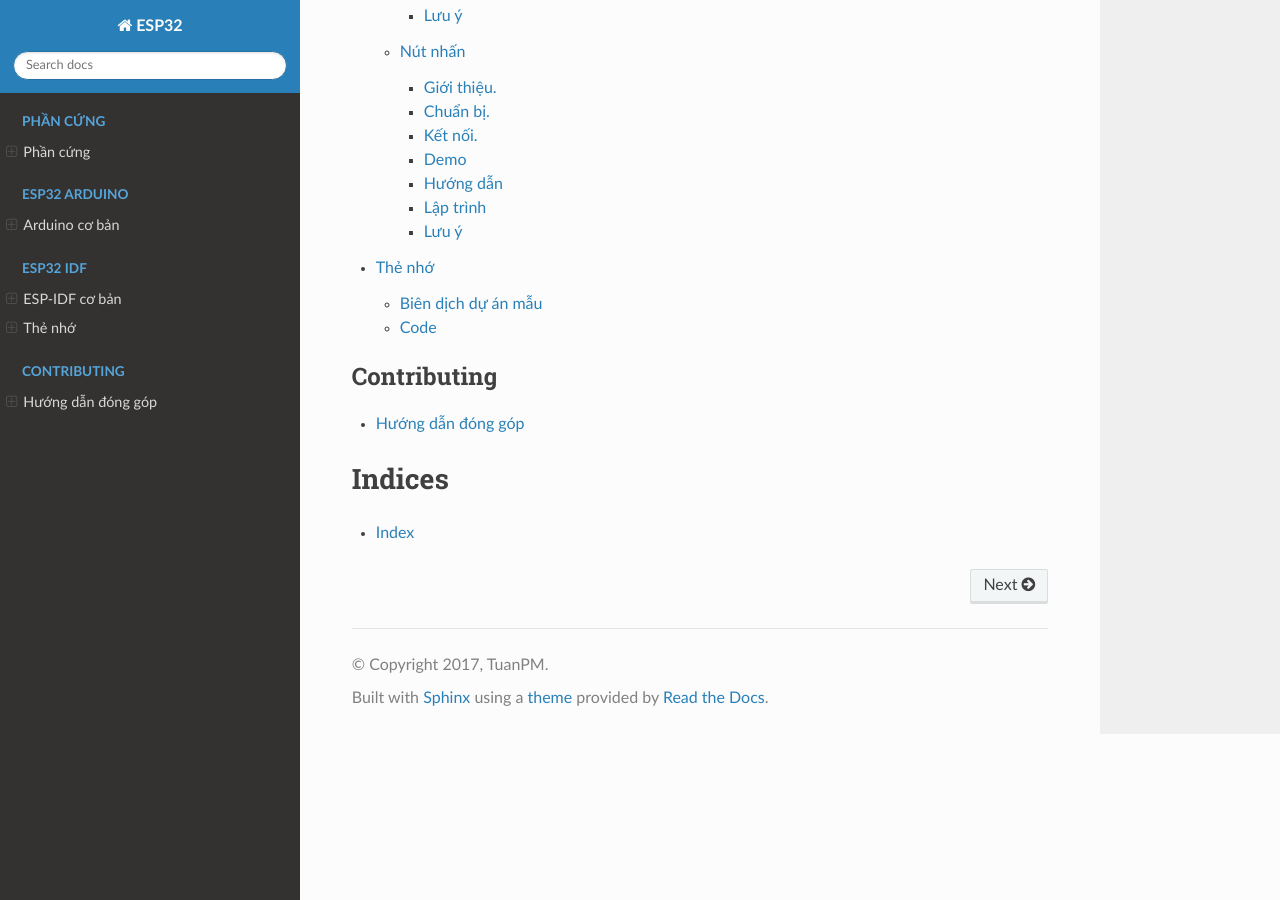
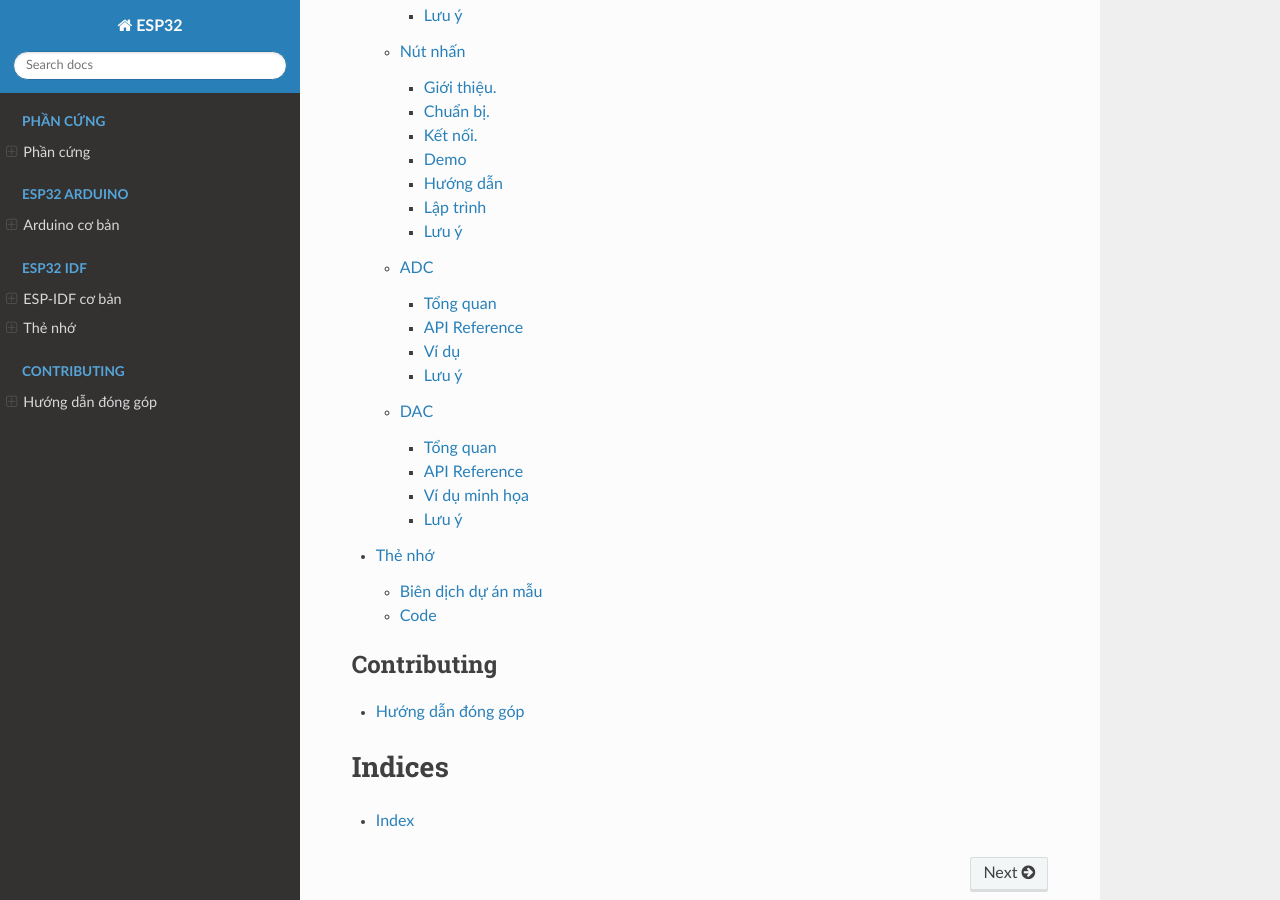
Before and after one commit to esp32vn/esp32.vn, a Sphinx documentation site: the page built from docs/index.rst, in a window 1280 px wide and 900 px high, scrolled down 2772 px. Built offline with Sphinx 7.4.7 and the Read the Docs theme 2.0.0, drawn with Linux system fonts in a browser that asks for light colours; some of the changed lines change nothing that is shown.

Commit message:
upload ADC DAC (#8)
* upload ADC DAC

* ADC/DAC-add demo DAC

* change index

* change ADC

```diff
--- /dev/null
+++ b/docs/idf/adc.rst
@@ -0,0 +1,248 @@
+CHUYỂN ĐỔI TƯƠNG TỰ SANG SỐ
+============================
+
+Tổng quan
+--------
+
+ESP32 tích hợp 12-bit SAR (Successive Approximation Register) ADCs và hỗ trợ đo trên 18 chân analog. Một trong số các chân này được dùng để xây dựng bộ khuyếch đại có độ lợi khả trình (programmable gain amplifier) nhằm đo các tín hiệu analog yếu.
+
+.. note::
+
+    SAR (thanh ghi xấp xỉ liên tiếp)  sử dụng thuật toán tìm kiếm nhị phân giúp hội tụ tín hiệu đầu vào, từ đó giúp tăng dung lượng và tốc độ so sánh của ADC
+
+Các API điểu khiển ADC hiện tại chỉ hổ trợ 9 kênh ADC1 (từ GPIO32 đến GPIO39).
+Việc đo ADC bao gồm cấu hình ADC với độ chính sác mong muốn , cài đặt độ suy giảm, gọi hàm adc1_get_voltage() để lấy gía trị đo được.
+
+Bạn cũng có thể đọc được gía trị từ cảm biến hiệu ứng Hall thông qua ADC1.
+
+**Ví dụ**
+
+Đọc gía trị điện áp ở kênh 0 của ADC1(GPIO26)
+
+.. code:: cpp
+
+    #include <driver/adc.h>
+
+    ...
+
+        adc1_config_width(ADC_WIDTH_12Bit);
+        adc1_config_channel_atten(ADC1_CHANNEL_0,ADC_ATTEN_0db);
+        int val = adc1_get_voltage(ADC1_CHANNEL_0);
+
+
+Đọc tín hiệu từ  cảm biến hiệu ứng Hall
+
+.. code:: cpp
+
+    #include <driver/adc.h>
+
+    ...
+
+        adc1_config_width(ADC_WIDTH_12Bit);
+        int val = hall_sensor_read();
+
+Tất cả các gía trị đọc được đều có độ rộng 12 bit (từ 0-4095).
+
+API Reference
+-------------
+
+**Một số hàm trong thư viện ``adc.h``**
+
+.. code:: cpp
+
+	esp_err_t  adc1_config_width(adc_bits_width_t width_bit)
+
+Cấu hình độ rộng bit của bộ ADC1.
+Cấu hình cho tất cả các kênh ADC1.
+Gía trị trả về :
+	- ``ESP_Ok`` : thành công
+	- ``ESP_ERR_INVALID_ARG`` : lỗi đối số
+Các đối số
+	- ``width``: Độ rộng bit của ADC1.
+
+****
+
+.. code:: cpp
+
+	esp_err_t adc1_config_channel_atten(adc1_channel_t channel, adc_atten_t atten)
+
+Cấu hình điện áp lấy mẫu cho kênh .
+
+Điện áp mặc định của ADC là 1.1V. Để có thể đọc được các điện áp cao hơn (bằng với điện áp tối đa của chân esp32 là 3.3v) thì cần phải cài đặc độ  suy giảm tín hiệu cho kênh ADC đó.
+
+Chú ý:
+	Hàm này cũng được dùng để cấu hình ngõ vào GPIO pin mux để kết nối với kênh ADC1. Vì thế nên hàm này cần được gọi trước khi gọi hàm ``adc_get_voltage()``.
+	Khi VDD_A bằng 3v3:
+		* Độ suy giảm 0dB (ADC_ATTEN_0db) cung cấp cho điện áp full-scale 1.1V.
+		* Độ suy giảm 2.5dB (ADC_ATTEN_2_5db) cung cấp cho điện áp full-scale 1.5V.
+		* Độ suy giảm 6dB (ADC_ATTEN_6db) cung cấp cho điện áp full-scale 2.2V.
+		* Độ suy giảm 11dB (ADC_ATTEN_11db) cung cấp cho điện áp full-scale 3.9V.( xem chú ý bên dưới)
+	chú ý: điện áp full_scale là điện áp tương ứng với mức đọc tối đa ( phụ thuộc vào cấu hình độ rộng bit của ADC1, gía trị này là : 4095 cho 12 bit,2047 cho 11 bit, 1023 cho 10 bit và 511 cho 9 bit).
+	Với độ suy giảm 11dB, điện áp tối đa bị giới hạn bởi VDD_a (3.3V) chứ không phải là điện áp full_scale (3.9V).
+
+Gía trị trả về:
+	- ``ESP_OK`` : thành công.
+	- ``ESP_ERR_INVALID_ARG`` : lỗi đối số
+Các đối số:
+	- ``channel`` : Kênh ADC được cấu hình
+	- ``atten`` : Độ suy giảm.
+
+****
+
+.. code:: cpp
+
+	int adc1_get_voltage(adc1_channel_t channel)
+
+Đọc gía trị trên một kênh của ADC1
+Chú ý:
+	Gọi hàm ``adc1_config_width ()`` trước khi hàm này được gọi.
+	Đối với một kênh nhất định, phải gọi hàm ``adc1_config_channel_atten (channel)`` trước khi hàm này được gọi.
+Gía trị trả về :
+	- ``-1`` :lỗi đối số.
+	- ``gía trị khác`` : kênh ADC1 đang đọc.
+Đối số:
+	``channel``: Kênh ADC được cấu hình
+
+****
+
+.. code:: cpp
+
+	void adc1_ulp_enable()
+
+Khai báo ADC1 sử dụng `ULP <https://github.com/espressif/esp-idf/tree/master/components/ulp>`_
+
+Hàm này khai báo lại ADC1 để nó có thể được điều khiển bơi ULP. chức năng của hàm này có thể hoàn nguyên bằng cách sử dụng hàm ``adc1_get_voltage.``
+
+Lưu ý rằng cần phải gọi hàm ``adc1_config_channel_atten`` , ``adc1_config_width`` để định cấu hình kênh ADC1, trước khi khai báo ADC1 được sử dụng ULP.
+
+****
+
+.. code:: cpp
+
+	int hall_sensor_read()
+
+DÙng để đọc cảm biến hiệu ứng Hall.
+
+chú ý:
+	cảm biến Hall sử dụng từ kênh 0 đến kênh 3 của ADC1 và không được khai báo cấu hình các kênh này để sử dụng như các kênh ADC.
+	Module ADC1 phải được bật bằng cách gọi hàm ``adc1_config_width ()`` trước khi gọi hàm ``hall_sensor_read ()`` . ADC1 nên được cấu hình độ rộng 12 bit vì các giá trị của cảm biến của hall khá thấp và không bao gồm đủ độ rộng của ADC.
+**Gía trị trả về** : cảm biến Hall đang được đọc.
+
+**Các đối số**
+
+
+.. code:: cpp
+
+	enum adc_atten_t
+
+Gía trị:
+	- ``ADC_ATTEN_0db = 0`` : Điện áp đo được tối đa là 1.1V.
+	- ``ADC_ATTEN_2_5db = 1`` : Điện áp đo được tối đa là 1.5V
+	- ``ADC_ATTEN_6db = 2`` : Điện áp đo được tối đa là 2.2V
+	- ``ADC_ATTEN_11db = 3`` : Điện áp đo được tối đa là 3.3V
+
+****
+
+.. code:: cpp
+
+	enum adc_bit_width_t
+
+Gía trị:
+	- ``ADC_WIDTH_9Bit = 0`` :ADC độ rộng 9bit.
+	- ``ADC_WIDTH_10Bit = 1`` :ADC độ rộng 10bit.
+	- ``ADC_WIDTH_11Bit = 2`` :ADC độ rộng 11bit.
+	- ``ADC_WIDTH_12Bit = 3`` :ADC độ rộng 12bit.
+
+****
+
+.. code:: cpp
+
+	enum adc1_channel_t
+
+Gía trị:
+	-``ADC1_CHANNEL_0 = 0``     : ADC1 kênh 0 (GPIO36)
+
+	-``ADC1_CHANNEL_1``	    : ADC1 kênh 1 (GPIO37)
+
+	-``ADC1_CHANNEL_2``	    : ADC1 kênh 2 (GPIO38)
+
+	-``ADC1_CHANNEL_3``	    : ADC1 kênh 3 (GPIO39)
+
+	-``ADC1_CHANNEL_4``	    : ADC1 kênh 4 (GPIO32)
+
+	-``ADC1_CHANNEL_5``	    : ADC1 kênh 5 (GPIO33)
+
+	-``ADC1_CHANNEL_6``	    : ADC1 kênh 6 (GPIO34)
+
+	-``ADC1_CHANNEL_7``     : ADC1 kênh 7 (GPIO35)
+
+	-``ADC1_CHANNEL_MAX``
+
+Ví dụ
+-----
+
+Chúng ta sẽ thực hiện Demo một chương trình mẫu trong thư mục esp-idf (theo đường dẫn thư mục ``~esp/esp-idf/examples/peripherals/adc``). CHương trình sẽ thực hiện việc đọc ADC ở kênh 0 (GPIO 36) và in ra gía trị đọc được.
+
+lưu ý: thay đổi ``ADC1_TEST_CHANNEL (4)`` thành ``ADC1_TEST_CHANNEL (0)``
+
+**Chuẩn bị**
+
+  +--------------------+----------------------------------------------------------+
+  | **Tên board mạch** | **Link**                                                 |
+  +====================+==========================================================+
+  | Board IoT Wifi Uno | https://github.com/esp32vn/esp32-iot-uno                 |
+  +--------------------+----------------------------------------------------------+
+
+**Đấu nối**
+
+Ta kết nối chân GPIO36 của Esp32 Uno với chân nguồn 3v3 ( hoặc bất kì chân nào có tín hiệu ).
+
+**Code**
+
+.. code:: cpp
+
+	#include <stdio.h>
+	#include <string.h>
+	#include <stdlib.h>
+	#include "freertos/FreeRTOS.h"
+	#include "freertos/task.h"
+	#include "freertos/queue.h"
+	#include "driver/gpio.h"
+	#include "driver/adc.h"
+
+	#define ADC1_TEST_CHANNEL (0)
+
+	void adc1task(void* arg)
+	{
+	    // initialize ADC
+	    adc1_config_width(ADC_WIDTH_12Bit);
+	    adc1_config_channel_atten(ADC1_TEST_CHANNEL,ADC_ATTEN_11db);
+	    while(1){
+	        printf("The adc1 value:%d\n",adc1_get_voltage(ADC1_TEST_CHANNEL));
+	        vTaskDelay(1000/portTICK_PERIOD_MS);
+	    }
+	}
+
+	void app_main()
+	{
+	    xTaskCreate(adc1task, "adc1task", 1024*3, NULL, 10, NULL);
+	}
+
+**Hướng dẫn config, nạp, debug chương trinh**
+
+Chạy các lệnh dưới đây trên terminal
+
+.. code:: cpp
+
+	$cd ~/esp/esp-idf/examples/peripherals/adc
+	$make flash
+	$make moniter
+
+**Demo**
+
+
+Lưu ý
+-----
+* Hướng dẫn cài đặt `ESP-IDF <https://esp-idf.readthedocs.io/en/latest/index.html>`_
+* Nạp và Debug chương trình `xem tại đây <https://esp-idf.readthedocs.io/en/latest/index.html>`_
+* Tài nguyên hệ thống xem `tại đây <https://github.com/espressif/esp-idf>`_
--- /dev/null
+++ b/docs/idf/dac.rst
@@ -0,0 +1,176 @@
+CHUYỂN ĐỔI SỐ SANG TƯƠNG TỰ
+===========================
+
+Tổng quan
+----------
+
+ESP32 có 2 kênh DAC 8 bit là GPIO25 ( kênh 1) và GPIO26 (kênh 2)
+
+Bộ điều khiển DAC cho phép các kênh này được thiết lập điện áp tùy ý.
+
+Các kênh DAC này cũng được dùng để điều khiển với kiểu DMA được viết với dữ liệu mẫu thông qua ``I2S driver``  khi sử dụng chế độ ``build-in DAC``
+
+API Reference
+-------------
+
+**Thư viện**
+
+``#include <driver/dac.h>``
+
+**Các hàm trong thư viện dac.h**
+
+.. code:: cpp
+
+	esp_err_t dac_output_voltage(dac_channel_t channel, uint8_t dac_value)
+
+Dùng để thiết lập điện áp ngõ ra DAC.
+
+Ngõ ra DAC 8-bit nên gía trị tối đa là 255 tương đương với VDD.
+
+**chú ý:** cần phải khai báo chân DAC trước khi gọi hàm này. Kênh DAC 1 ứng với chân GPIO25 và DAC2 ứng với chân GPIO26.
+
+**Gía trị trả về**
+
+	* ``ESP_OK`` : khai báo thành công
+	* ``ESP_ERR_INVALID_ARG`` : lỗi đối số
+
+**Các đối số**
+
+	* ``chanel`` : Kênh DAC được cấu hình
+	* ``dac_value`` : gía trị ngõ ra DAC
+
+****
+
+.. code:: cpp
+
+	esp_err_t dac_output_enable(dac_channel_t channel)
+
+Cho phép ngõ ra DAC
+
+**chú ý:** DAC kênh 1 tương ứng với GPIO25, còn DAC kênh 2 tương ứng với GPIO26.Kênh I2S bên trái sẽ được ánh xạ tới DAC kênh 2,kênh I2S  bên phải sẽ được ánh xạ tới DAC kênh 1.
+
+	* ``channel``: lựa chọn kênh DAC
+
+****
+
+.. code:: cpp
+
+	esp_err_t dac_output_disable(dac_channel_t channel)
+
+Vô hiệu hóa ngõ ra kênh DAC.
+
+**Các đối số**
+
+	* ``channel``: lựa chọn kênh DAC
+
+****
+
+.. code:: cpp
+
+	esp_err_t dac_i2s_enable()
+
+Cho phép dữ liệu ngõ ra DAC từ I2S
+
+****
+
+.. code:: cpp
+
+	esp_err_t dac_i2s_disable()
+
+Vô hiệu hóa dữ liệu ngõ ra DAC từ I2S
+
+**CÁC ĐỐI SỐ**
+
+.. code:: cpp
+
+	enum dac_channel_t
+
+**Gía trị**
+	* ``DAC_CHANNEL_1 = 1`` :lựa chọn DAC kênh 1 (GPIO25)
+	* ``DAC_CHANNEL_2`` :lựa chọn DAC kênh 1 (GPIO26)
+	* ``DAC_CHANNEL_MAX``
+
+Ví dụ minh họa
+--------------
+
+Yêu cầu: Cài đặt DAC kênh 1 (GPIO25) với mức điện áp ngõ ra xấp xỉ 0,78xVDD_A (VDD*200/255) và DAC kênh 2 (GPIO26) với mức điện áp ngõ ra xấp xỉ 0,39xVDD_A (VDD*100/255). Hai điện áp này được đo bằng ADC kênh 0 (GPIO36).
+
+**Chuẩn bị**
+
+  +--------------------+----------------------------------------------------------+
+  | **Tên board mạch** | **Link**                                                 |
+  +====================+==========================================================+
+  | Board IoT Wifi Uno | https://github.com/esp32vn/esp32-iot-uno                 |
+  +--------------------+----------------------------------------------------------+
+
+**Đấu nối:**
+
+Ta sẽ lần lượt kết nối chân GPIO 36 với chân GPIO 25 và GPIO26.
+
+**Lập trình**
+
+    bạn có thể xem code hoàn chỉnh.
+
+.. code:: cpp
+
+  #include <stdio.h>
+  #include <stdlib.h>
+  #include "freertos/FreeRTOS.h"
+  #include "freertos/task.h"
+  #include "esp_wifi.h"
+  #include "esp_event_loop.h"
+  #include "esp_system.h"
+  #include "nvs_flash.h"
+  #include "driver/dac.h"
+  #include "driver/adc.h"
+
+  void dac_out_task(void *pvParameters)
+  {
+    static uint8_t i = 0;
+    while (1) {     dac_out_voltage(DAC_CHANNEL_1,200);
+    dac_out_voltage(DAC_CHANNEL_2,100);
+
+      printf("ESP32 ADC1_CH0 (IO36) = %d\n", adc1_get_voltage(ADC1_CHANNEL_0));
+      vTaskDelay(4000 / portTICK_PERIOD_MS);
+    }
+  }
+
+  void app_main()
+  {
+    nvs_flash_init();
+
+    adc1_config_width(ADC_WIDTH_12Bit);
+    adc1_config_channel_atten(ADC1_CHANNEL_0,ADC_ATTEN_11db);
+
+    printf("Welcome to Noduino Quantum\r\n");
+    printf("Try to output a voltage through GPIO25/26... \r\n");
+    xTaskCreatePinnedToCore(&dac_out_task, "dac_out_task", 2048, NULL, 5,
+        NULL, 0);
+  }
+
+**Hướng dẫn sửa và tạo make file:**
+
+.. code:: cpp
+
+  PROJECT_NAME := myProject
+  include $(IDF_PATH)/make/project.mk
+
+* PROJECT_NAME := myProject : Tạo ra một mã nhị phân với tên này tức là - myProject.bin, myProject.elf.
+
+**Hướng dẫn config, nạp và debug chương trình**
+
+.. code:: cpp
+
+  cd (đường dẫn đến thư mục chứa project)  vd:cd ~/esp/esp-idf/exambles/peripherals/dac
+  make menuconfig
+  make flash
+  make moniter
+
+**Demo**
+
+Lưu ý
+-----
+
+* Hướng dẫn cài đặt `ESP-IDF <https://esp-idf.readthedocs.io/en/latest/index.html>`_
+* Nạp và Debug chương trình `xem tại đây <https://esp-idf.readthedocs.io/en/latest/index.html>`_
+* Tài nguyên hệ thống xem `tại đây <https://github.com/espressif/esp-idf>`_
--- a/docs/idf/index.rst
+++ b/docs/idf/index.rst
@@ -2,9 +2,11 @@
 *********
 
 .. toctree::
-   :maxdepth: 4
+   :maxdepth: 6
 
    Cài đặt <install>
    Hello World <hello-world>
    Blink <blink-idf>
    Nút nhấn <button>
+   ADC <adc>
+   DAC <dac>
```
